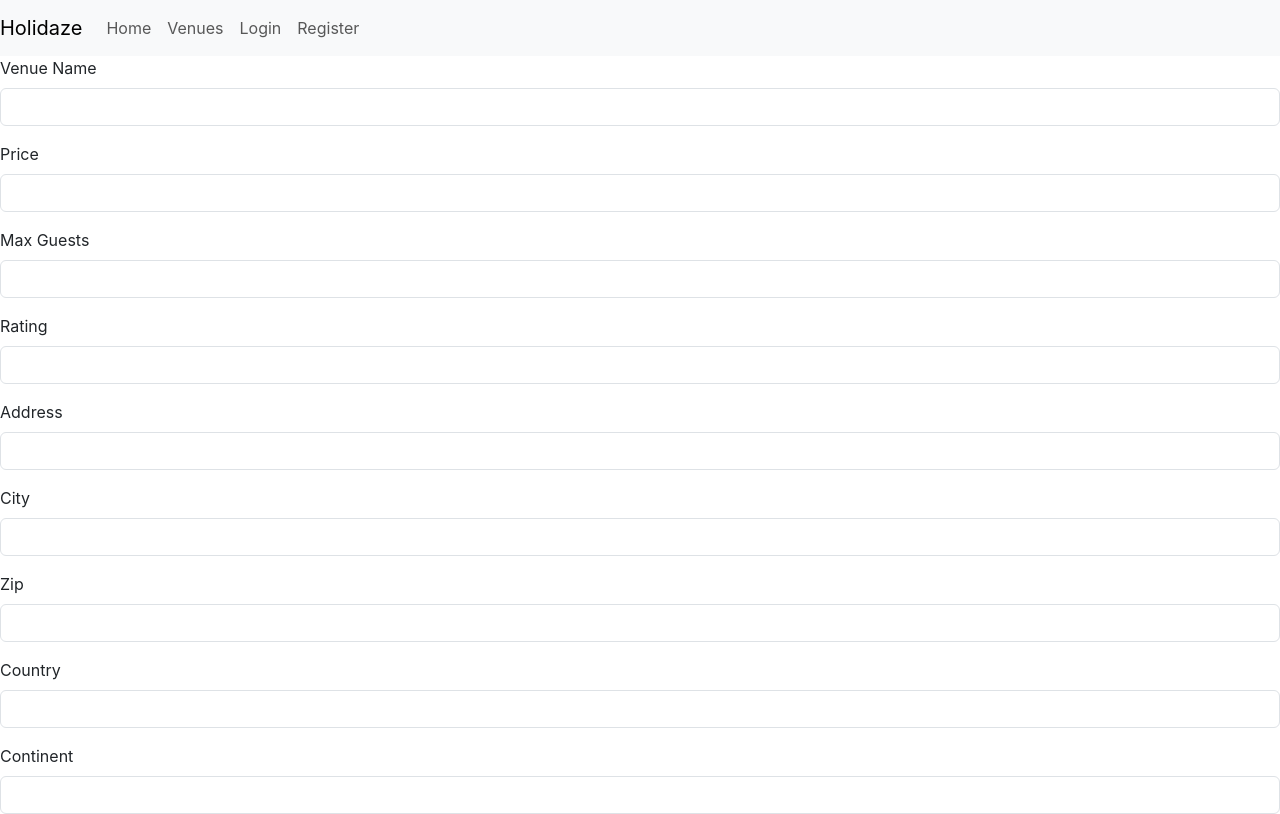
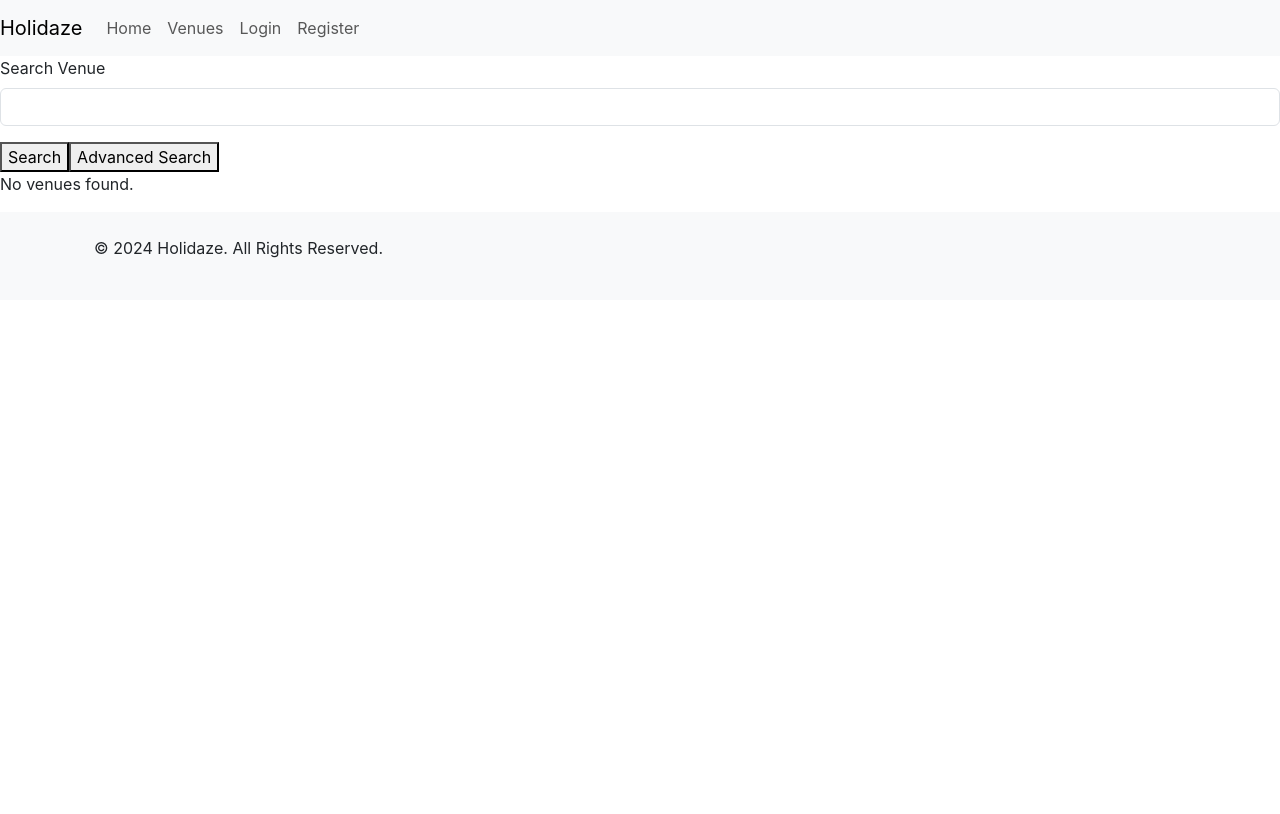
Before and after one commit to Olekrr/Project-Exam-2, a React (Create React App) app: page / in a window 1280 px wide. Shown: the top 814 px of the page. Built offline with nearby package versions, Linux system fonts and the light colour scheme.

Commit message:
added simple search function and search toggler

```diff
--- a/src/components/pages/home/Home.jsx
+++ b/src/components/pages/home/Home.jsx
@@ -1,24 +1,62 @@
-import React from "react";
+// Home.jsx
+import React, { useState } from "react";
 import TextInput from "../../utils/textInput/textInput";
 import CheckboxInput from "../../utils/checkboxInput/CheckboxInput";
 import { useVenueSearch } from "./hooks/useVenueSearch";
 import VenueCard from "./components/venuecards/VenueCards";
+import { searchVenues } from "../../../api/venues";
 
-const AdvancedSearch = () => {
+const Home = () => {
+  const [simpleQuery, setSimpleQuery] = useState("");
+  const [simpleResults, setSimpleResults] = useState([]); // To store results from simple search
+  const [isAdvancedSearch, setIsAdvancedSearch] = useState(false);
   const {
     filters,
     handleChange,
-    handleSearch,
+    handleSearch: handleAdvancedSearch,
     filteredVenues,
     searchInitiated
   } = useVenueSearch();
 
+  const handleSimpleSearch = async () => {
+    const results = await searchVenues(simpleQuery);
+    if (results.data) {
+      setSimpleResults(results.data); // Set results for rendering
+      console.log(results);
+    }
+  };
+
+  const toggleSearchMode = () => {
+    setIsAdvancedSearch(!isAdvancedSearch);
+    // Optionally clear previous search results when toggling
+    setSimpleResults([]);
+  };
+
   return (
     <div>
+      {!isAdvancedSearch ? (
+        <>
+          <TextInput
+            label="Search Venue"
+            id="simpleSearch"
+            value={simpleQuery}
+            onChange={(e) => setSimpleQuery(e.target.value)}
+          />
+          <button onClick={handleSimpleSearch}>Search</button>
+          <button onClick={toggleSearchMode}>Advanced Search</button>
+          {/* Render simple search results */}
+          {simpleResults.length > 0 &&
+            simpleResults.map((venue) => (
+              <VenueCard key={venue.id} venue={venue} />
+            ))}
+          {simpleResults.length === 0 && <p>No venues found.</p>}
+        </>
+      ) : (
+        <>
           <form
             onSubmit={(e) => {
               e.preventDefault();
-          handleSearch();
+              handleAdvancedSearch();
             }}
           >
             <TextInput
@@ -106,9 +144,6 @@ const AdvancedSearch = () => {
               checked={filters.pets}
               onChange={handleChange}
             />
-        <button type="submit" className="btn btn-primary">
-          Search
-        </button>
           </form>
           {searchInitiated && (
             <div>
@@ -121,8 +156,11 @@ const AdvancedSearch = () => {
               )}
             </div>
           )}
+          <button onClick={toggleSearchMode}>Simple Search</button>
+        </>
+      )}
     </div>
   );
 };
 
-export default AdvancedSearch;
+export default Home;
```
Lines whose indentation alone changed are shown as unchanged.
